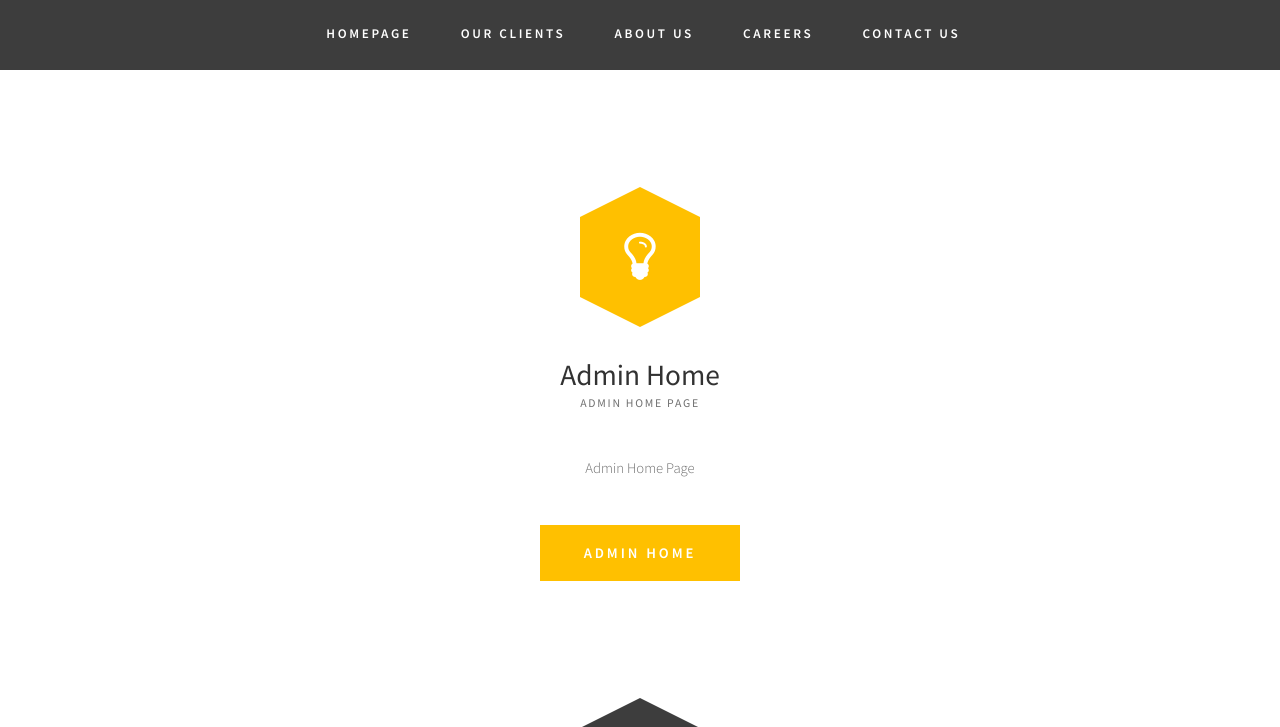
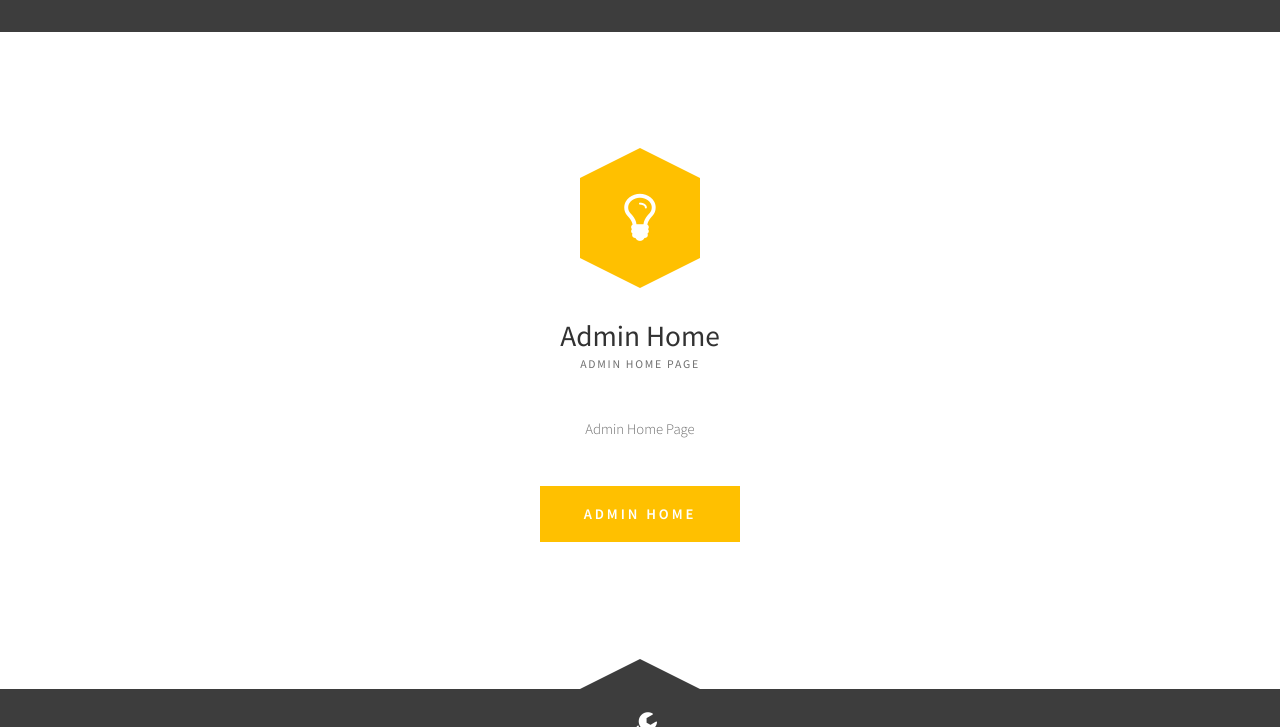
Before and after one commit to emorelleum/Lecture-Buddy, a Flask app: page /homeAdmin in a window 1280 px wide. Shown: the part 413-1140 px from the top of the page. Run offline with Flask 2, Linux system fonts and the light colour scheme; parts of the project's set-up code (start-up, migrations or seed data) failed here and were passed over; some libraries are stand-ins or nearby versions.

Commit message:
layout templates

```diff
--- a/templates/layout.html
+++ b/templates/layout.html
@@ -37,11 +37,11 @@
 <div id="menu-wrapper">
 		<div id="menu">
 			<ul>
-				<li class="current_page_item"><a href="#" accesskey="1" title="">Homepage</a></li>
+				<li class="current_page_item"><!--<a href="#" accesskey="1" title="">Homepage</a></li>
 				<li><a href="#" accesskey="2" title="">Our Clients</a></li>
 				<li><a href="#" accesskey="3" title="">About Us</a></li>
 				<li><a href="#" accesskey="4" title="">Careers</a></li>
-				<li><a href="#" accesskey="5" title="">Contact Us</a></li>
+				<li><a href="#" accesskey="5" title="">Contact Us</a>--></li>
 			</ul>
 		</div>
 </div>
```
